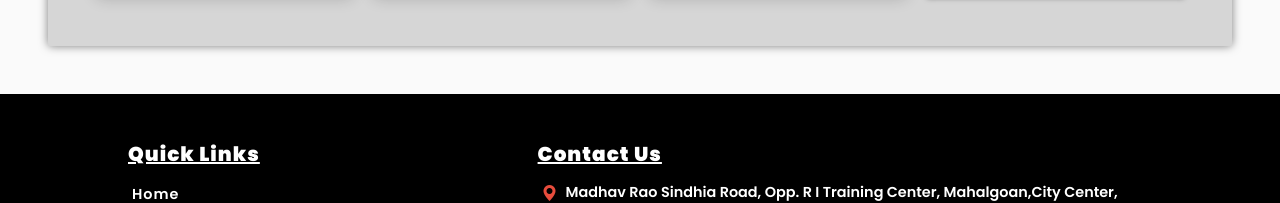
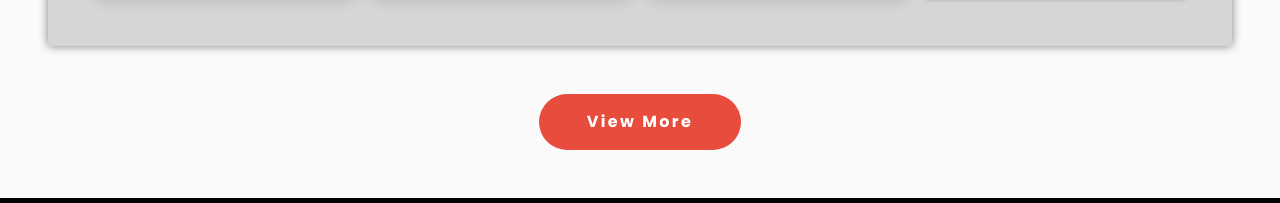
Before and after one commit to princeshrivastava0/sophia-college-nursing-website, a Next.js app: page /nursing/ in a window 1280 px wide. Shown: the part 2164-2367 px from the top of the page. Built offline with nearby package versions, Linux system fonts and the light colour scheme.

Commit message:
Added View More Btn

```diff
--- a/src/components/EventHighlights.js
+++ b/src/components/EventHighlights.js
@@ -2,6 +2,7 @@ import { useRouter } from "next/router";
 import Image from "next/image";
 import { useState, useRef, useEffect } from "react";
 import { eventHightlightPhotos } from "@/data/eventHighlightPhotos";
+import Link from "next/link";
 
 function EventHighlights() {
   const router = useRouter();
@@ -164,6 +165,24 @@ function EventHighlights() {
           max-width: 100% !important;
         }
 
+        .view-more-btn {
+          border: none;
+          outline: none;
+          font-weight: 700;
+          background-color: #e74c3c;
+          color: #fff;
+          letter-spacing: 0.15rem;
+          transition: transform 0.3s ease-in-out, box-shadow 0.1s ease-in;
+        }
+
+        .view-more-btn:hover {
+          box-shadow: 0 0px 24px rgba(255, 0, 0, 1);
+        }
+
+        .view-more-btn:active {
+          transform: scale(0.95);
+        }
+
         @media (min-width: 768px) {
           .photo-grid {
             grid-template-columns: repeat(2, 1fr);
@@ -187,7 +206,7 @@ function EventHighlights() {
         }
       `}</style>
 
-      <section id="photo-gallery" className="p-5">
+      <section id="event-highlights" className="p-5">
         <h2
           className="text-center text-uppercase fw-bold"
           style={{ color: "#e74c3c" }}
@@ -239,6 +258,15 @@ function EventHighlights() {
               </div>
             );
           })}
+        </div>
+
+        {/* View More Button */}
+        <div className="text-center px-3 pt-5">
+          <Link href={"/gallery"}>
+            <button className="view-more-btn p-3 px-5 rounded-pill">
+              View More
+            </button>
+          </Link>
         </div>
       </section>
 
```
